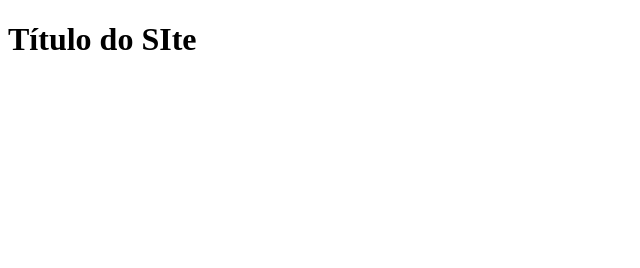
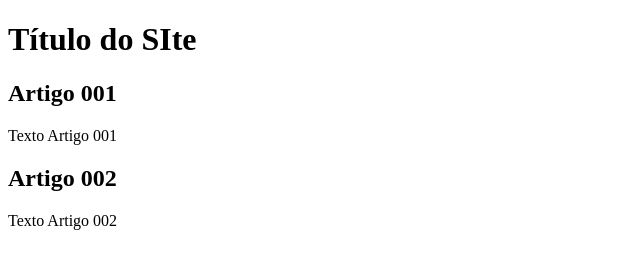
Before and after one commit to DavidSheltonSF/projeto-site, a plain HTML site: page index.html in a window 1280 px wide. Shown: the whole page, without its empty margins (0-640 px from the left). Drawn offline with Linux system fonts and the light colour scheme.

Commit message:
Update index.html

```diff
--- a/index.html
+++ b/index.html
@@ -10,6 +10,14 @@
     <main>
         <header>
             <h1>Título do SIte</h1>
+            <article>
+                <h2>Artigo 001</h2>
+                <p>Texto Artigo 001</p>
+            </article>
+            <article>
+                <h2>Artigo 002</h2>
+                <p>Texto Artigo 002</p>
+            </article>
         </header>
     </main>
 </body>
```
